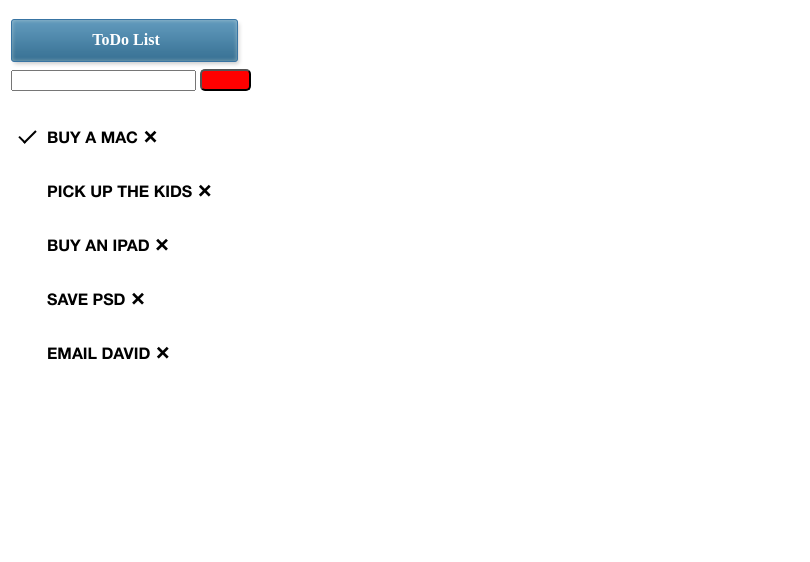
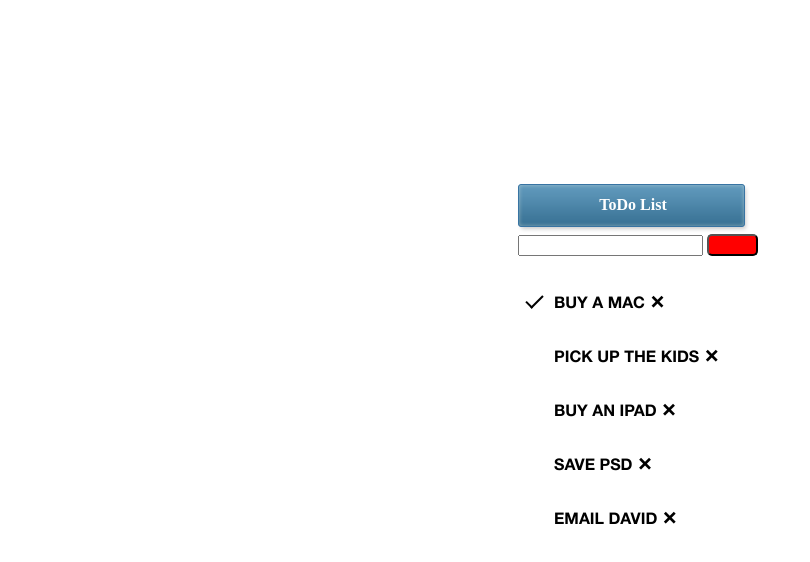
Before and after one commit to PervizSalmanov/ToDo, a plain HTML site: page index.html in a window 1280 px wide. Shown: the whole page, without its empty margins (0-810 px from the left). Drawn offline with Linux system fonts and the light colour scheme.

Commit message:
Update style.css

```diff
--- a/css/style.css
+++ b/css/style.css
@@ -8,3 +8,4 @@ ul#menu {margin-left: -41px;}
 span.close{margin-left: 5px;font-size: 25px;}
 button{background: red;padding: 14px 35px 4px 12px;width: 9px;height: 10px;border-radius: 5px;}
 input#hel {margin-left: 3px;}
+div#wrapper {position: absolute;top: 50%;left: 50%;margin: -235px 0 0 -125px;}
```
